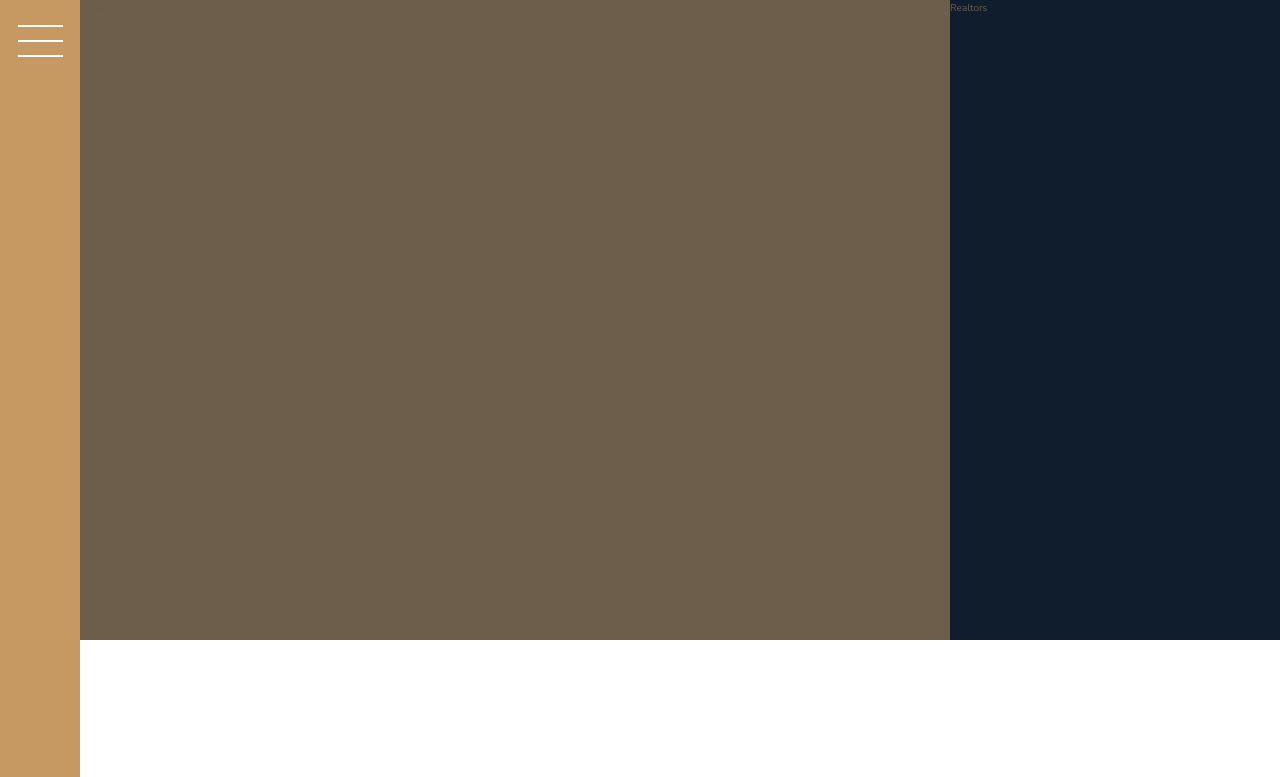
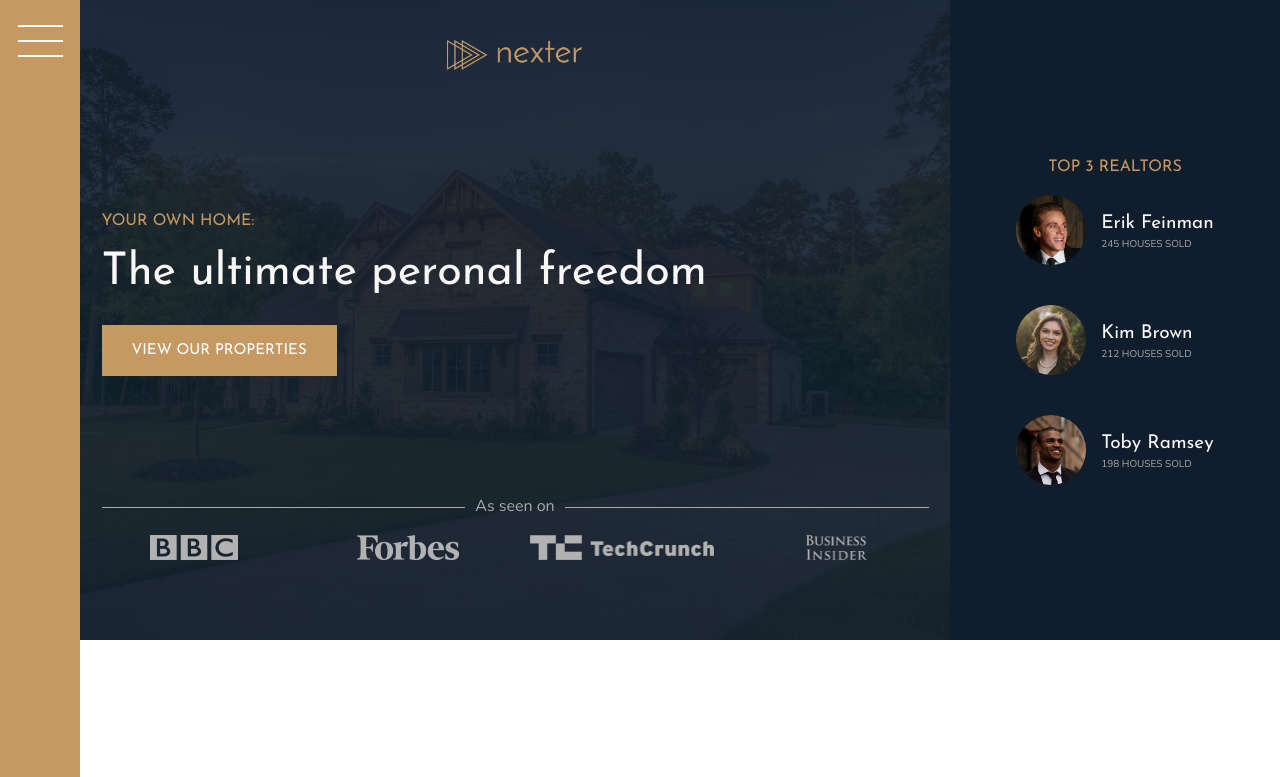
Before and after one commit to spnikit/Nexter-HTML-CSS-grid, a website: page index.html in a window 1280 px wide. Shown: the top 777 px of the page. Drawn offline with nearby package versions, Linux system fonts and the light colour scheme.

Commit message:
page is completed without media

```diff
--- a/index.html
+++ b/index.html
@@ -20,12 +20,41 @@
     </div><!-- End of sidebar-->
 
     <header class="header">
-        Header
+        <img src="img/logo.png" alt="Logo" class="header__logo">
+        <h3 class="heading-3">Your own home:</h3>
+        <h1 class="heading-1">The ultimate peronal freedom</h1>
+        <button class="btn header__btn">View our properties</button>
+        <div class="header__seenon-text">As seen on</div>
+        <div class="header__seenon-logos">
+            <img src="img/logo-bbc.png" alt="BBC">
+            <img src="img/logo-forbes.png" alt="Forbes">
+            <img src="img/logo-techcrunch.png" alt="Techcrunch">
+            <img src="img/logo-bi.png" alt="Business insider">
+        </div>
     </header>
     <!--End of header-->
 
     <div class="realtors">
-        Realtors
+        <h3 class="heading-3">Top 3 realtors</h3>
+        <div class="realtors__list">
+            <img src="img/realtor-1.jpeg" alt="Realtor" class="realtors__img">
+            <div class="realtors__details">
+                <h4 class="heading-4 heading-4--light">Erik Feinman</h4>
+                <p class="realtors__sold">245 houses sold</p>
+            </div>
+
+            <img src="img/realtor-2.jpeg" alt="Realtor" class="realtors__img">
+            <div class="realtors__details">
+                <h4 class="heading-4 heading-4--light">Kim Brown</h4>
+                <p class="realtors__sold">212 houses sold</p>
+            </div>
+
+            <img src="img/realtor-3.jpeg" alt="Realtor" class="realtors__img">
+            <div class="realtors__details">
+                <h4 class="heading-4 heading-4--light">Toby Ramsey</h4>
+                <p class="realtors__sold">198 houses sold</p>
+            </div>
+        </div>
     </div>
     <!--End of realtors-->
 
--- a/sass/_header.scss
+++ b/sass/_header.scss
@@ -1,5 +1,60 @@
 .header {
-    background-color: $color-grey-dark-2;
+    grid-column: full-start / col-end 6;
+    background-image: linear-gradient(rgba($color-secondary, .9), rgba($color-secondary, .93)),
+                      url(../img/hero.jpeg);
+    background-size: cover;
+    background-position: center;
+    padding: 8rem;
+    padding-top: 4rem;
 
-    grid-column: full-start / col-end 6;
+    display: grid;
+    grid-template-rows: 1fr min-content 6rem 1fr;
+    grid-template-columns: max-content;
+    grid-row-gap: 1.5rem;
+    justify-content: center;
+
+    &__logo {
+        height: 3rem;
+        justify-self: center;
+    }
+
+
+    &__btn {
+        align-self: start;
+        justify-self: start;
+    }
+
+    &__seenon-text {
+        font-size: 1.6rem;
+        color: $color-grey-light-2;
+
+        display: grid;
+        grid-template-columns: 1fr max-content 1fr;
+        align-items: center;
+        grid-column-gap: 1rem;
+
+        &::before,
+        &::after {
+            content: "";
+            display: block;
+            height: 1px;
+            background-color: currentColor;
+        }
+
+    }
+
+    &__seenon-logos {
+
+        display: grid;
+        grid-template-columns: repeat(4, 1fr);
+        grid-column-gap: 3rem;
+        justify-items: center;
+
+        img {
+            height: 2.5rem;
+            filter: brightness(70%);
+        }
+    }
+
+
 }
--- a/sass/_realtors.scss
+++ b/sass/_realtors.scss
@@ -2,4 +2,36 @@
     background-color: $color-secondary;
 
     grid-column: col-start 7 / full-end;
+    padding: 3rem;
+    display: grid;
+    justify-content: center;
+    align-content: center;
+    grid-row-gap: 1.5rem;
+    justify-items: center;
+
+    &__list {
+        display: grid;
+        grid-template-columns: repeat(2, max-content);
+        grid-template-rows: repeat(3, 1fr);
+        grid-column-gap: 1.5rem;
+        grid-row-gap: 5vh;
+        justify-items: start;
+        align-items: center;
+    }
+
+    &__img {
+        width: 7rem;
+        border-radius: 50%;
+        display: block;
+    }
+
+    &__details {
+
+    }
+
+    &__sold {
+        text-transform: uppercase;
+        color: $color-grey-light-2;
+        margin-top: -3px;
+    }
 }
--- a/sass/_typography.scss
+++ b/sass/_typography.scss
@@ -7,6 +7,9 @@
 .heading-1 {
 
     @extend %heading;
+    font-size: 4.5rem;
+    color: $color-grey-light-1;
+    line-height: 1;
 }
 
 .heading-2 {
```
Also changed, not shown: css/style.css.
